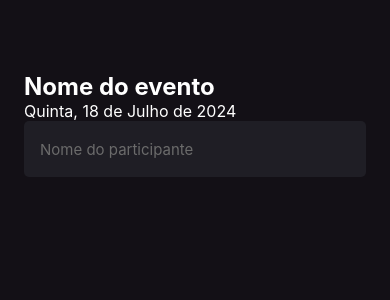
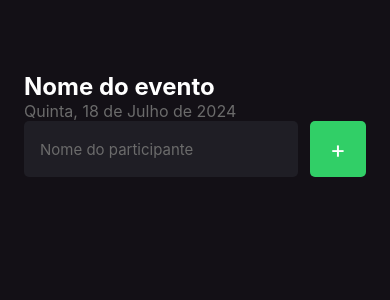
Before and after one commit to Italo-J-A-Fernandes/igniteFirstLevelReactNative, a React Native app: screen / in a window 390 px wide. Shown: the top 300 px of the page. Built offline with nearby package versions, Linux system fonts and the light colour scheme.

Commit message:
🔨 Inserindo e personalizando botão Adicionar

```diff
--- a/src/screens/Home/index.tsx
+++ b/src/screens/Home/index.tsx
@@ -1,8 +1,12 @@
 import { StatusBar } from "expo-status-bar";
-import { Text, TextInput, View } from "react-native";
+import { Text, TextInput, TouchableOpacity, View } from "react-native";
 import { styles } from "./styles";
 
 export default function Home() {
+  const handleParticipantAdd = () => {
+    console.log("Você clicou no botão adicionar");
+  };
+
   return (
     <View style={styles.container}>
       {/* <StatusBar style="auto" /> */}
@@ -11,11 +15,17 @@
 
       <Text style={styles.eventDate}>Quinta, 18 de Julho de 2024</Text>
 
-      <TextInput
-        style={styles.input}
-        placeholder="Nome do participante"
-        placeholderTextColor="#6B6B6B"
-      />
+      <View style={styles.form}>
+        <TextInput
+          style={styles.input}
+          placeholder="Nome do participante"
+          placeholderTextColor="#6B6B6B"
+        />
+
+        <TouchableOpacity style={styles.button} onPress={handleParticipantAdd}>
+          <Text style={styles.buttonText}>+</Text>
+        </TouchableOpacity>
+      </View>
     </View>
   );
 }
--- a/src/screens/Home/styles.ts
+++ b/src/screens/Home/styles.ts
@@ -13,15 +13,33 @@
     marginTop: 48,
   },
   eventDate: {
-    color: "#fff",
+    color: "#6B6B6B",
     fontSize: 16,
   },
   input: {
+    flex: 1,
     height: 56,
     backgroundColor: "#1F1E25",
     borderRadius: 5,
     color: "#fff",
     padding: 16,
     fontSize: 15,
+    marginRight: 12,
+  },
+  button: {
+    width: 56,
+    height: 56,
+    borderRadius: 5,
+    backgroundColor: "#31CF67",
+    alignItems: "center",
+    justifyContent: "center",
+  },
+  buttonText: {
+    color: "#fff",
+    fontSize: 24,
+  },
+  form: {
+    width: "100%",
+    flexDirection: "row",
   },
 });
```
